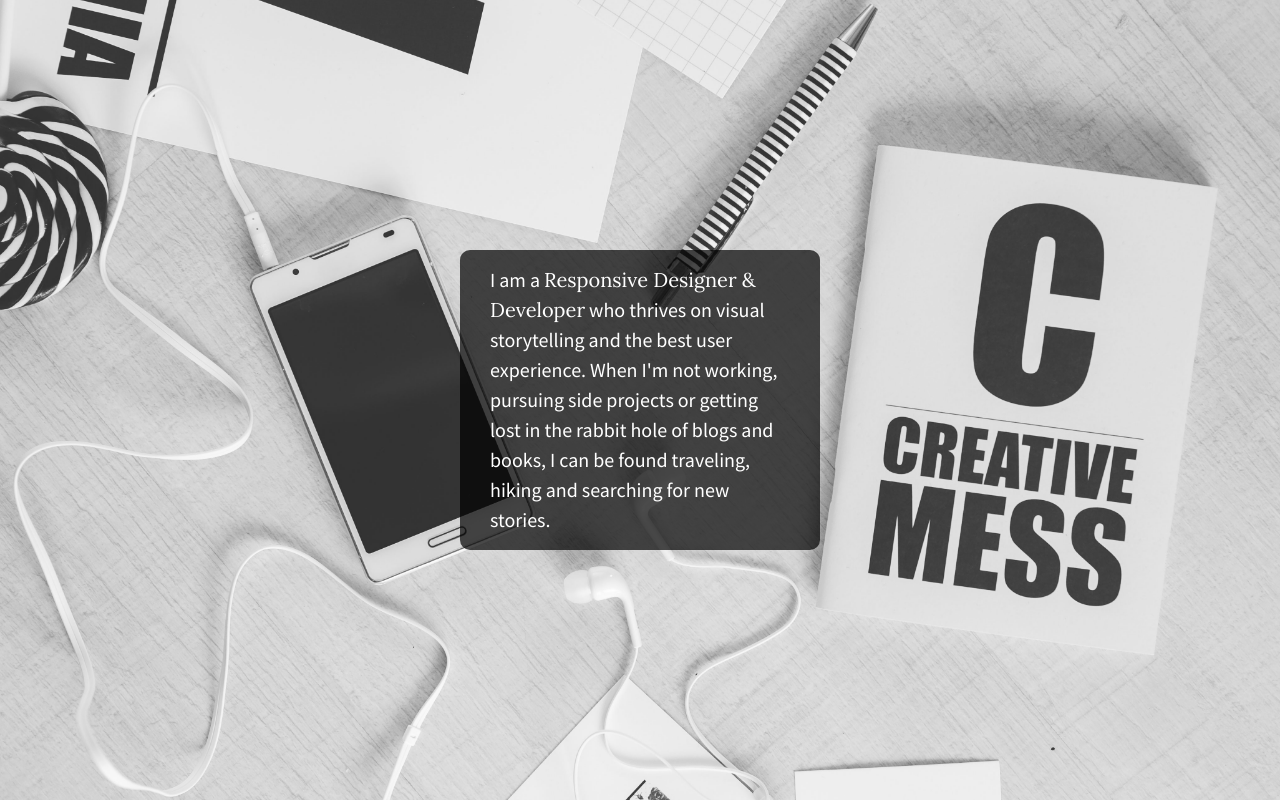
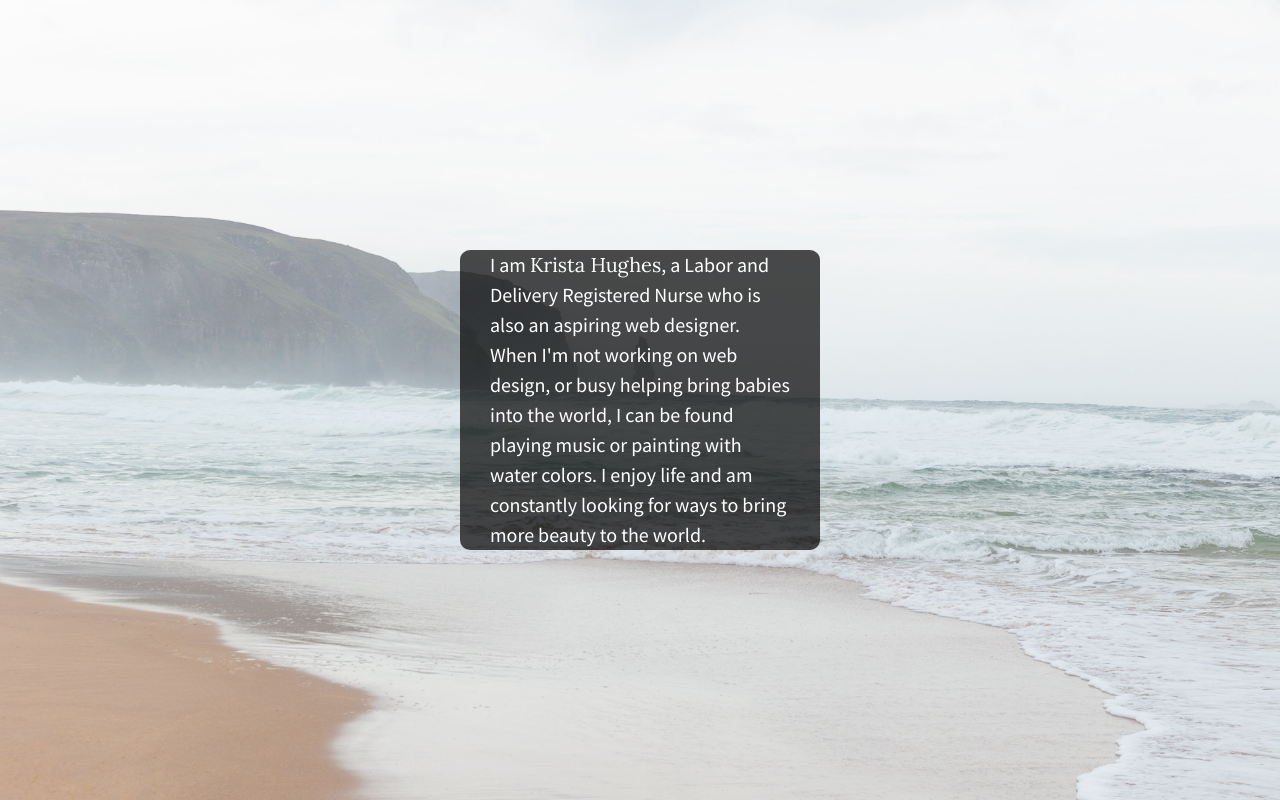
Before and after one commit to hughes-k/center-flexbox-starter, a plain HTML site: page index.html in a window 1280 px wide. Drawn offline with nearby package versions, Linux system fonts and the light colour scheme.

Commit message:
Personalized background and text

```diff
--- a/css/main.css
+++ b/css/main.css
@@ -97,7 +97,7 @@ textarea {
 
 /*Large Background Image*/
 html {
-    background: url(../img/bkgd2.jpg) no-repeat center center fixed;
+    background: url(../img/mat-hayward-b96delrfnXw-unsplash.jpg) no-repeat center center fixed;
     background-size: cover;
     height: 100%;
    /* set height to 100% - these are important for allowing content to vertically align */
--- a/index.html
+++ b/index.html
@@ -24,7 +24,7 @@
 
         <section class="wrapper">
             <div id="content">
-                <p>I am a <span>Responsive Designer & Developer</span> who thrives on visual storytelling and the best user experience. When I'm not working, pursuing side projects or getting lost in the rabbit hole of blogs and books, I can be found traveling, hiking and searching for new stories.</p>
+                <p>I am <span>Krista Hughes</span>, a Labor and Delivery Registered Nurse who is also an aspiring web designer. When I'm not working on web design, or busy helping bring babies into the world, I can be found playing music or painting with water colors. I enjoy life and am constantly looking for ways to bring more beauty to the world. </p>
             </div>
         </section>
 
```
Also changed, not shown: img/mat-hayward-b96delrfnXw-unsplash.jpg (added).
